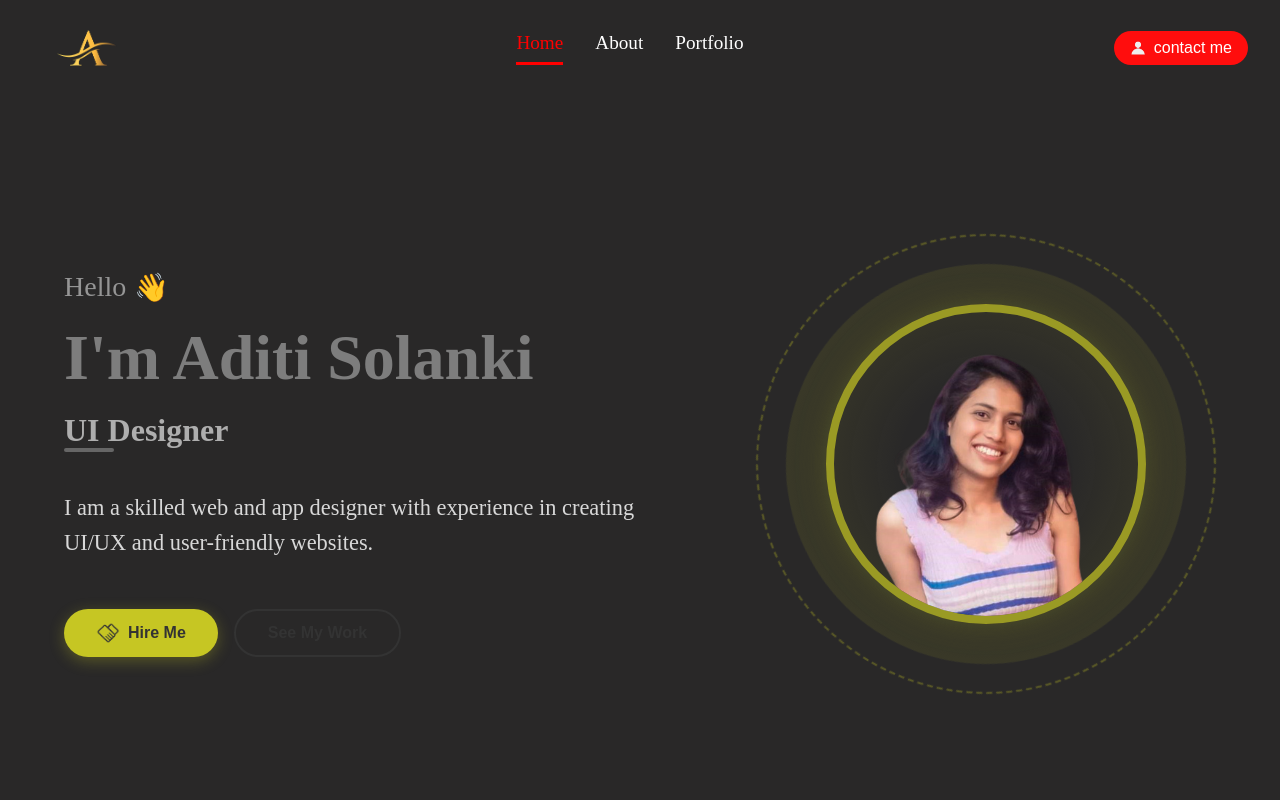
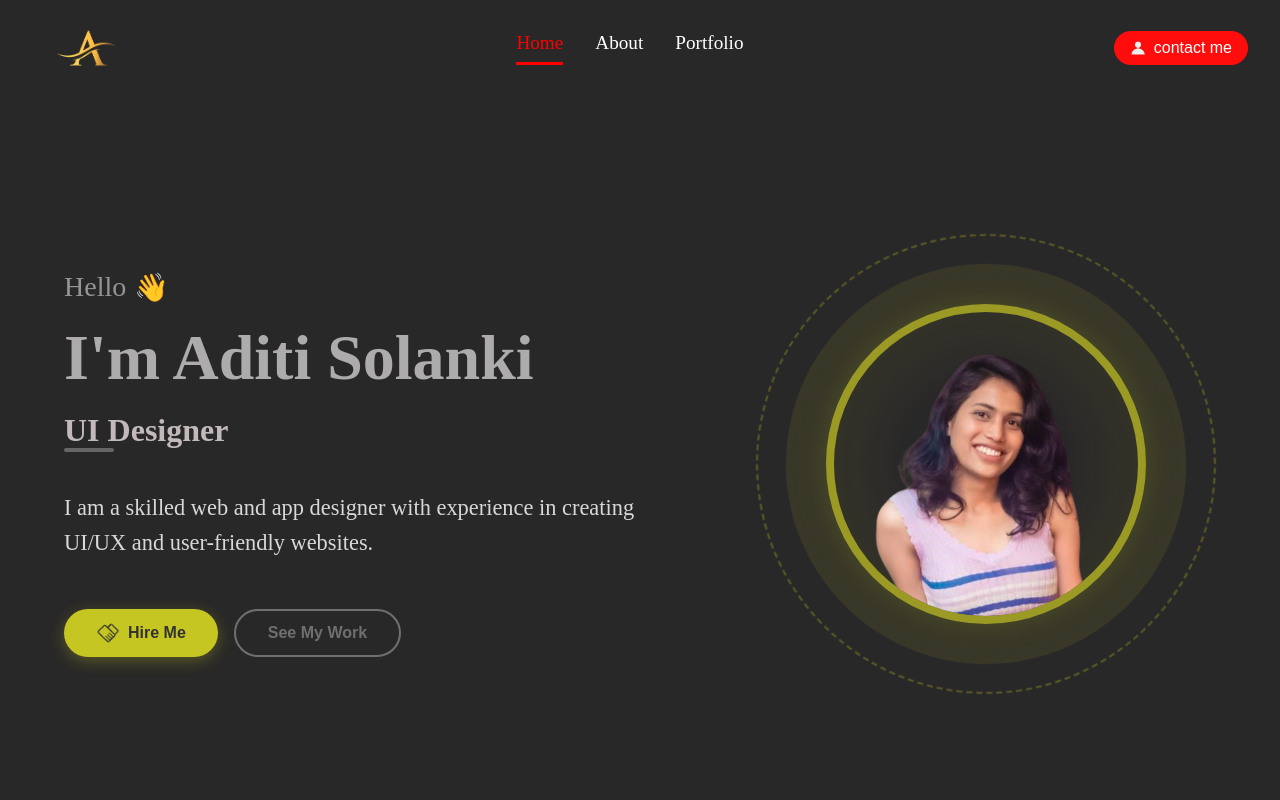
Before and after one commit to aditisolanki0313/portfolio, a React (Create React App) app: page / in a window 1280 px wide. Shown: the top 800 px of the page. Built offline with nearby package versions, Linux system fonts and the light colour scheme.

Commit message:
Update intro.css

```diff
--- a/src/components/intro/intro.css
+++ b/src/components/intro/intro.css
@@ -81,7 +81,7 @@
     font-weight: 700;
     margin: 0.5rem 0;
     line-height: 1.2;
-    color: #7d7d7d;
+    color: #adabab;
 }
 
 .introname {
@@ -109,7 +109,7 @@
 .role {
     font-size: 2rem;
     font-weight: 600;
-    color: #aeaeae;
+    color: #c2baba;
     position: relative;
     padding: 0.2rem 0;
 }
@@ -186,8 +186,8 @@
 
 .secondary-btn {
     background-color: transparent;
-    color: #333;
-    border: 2px solid #333;
+    color: #6f6f6f;
+    border: 2px solid #6f6f6f;
 }
 
 .secondary-btn:hover {
```
